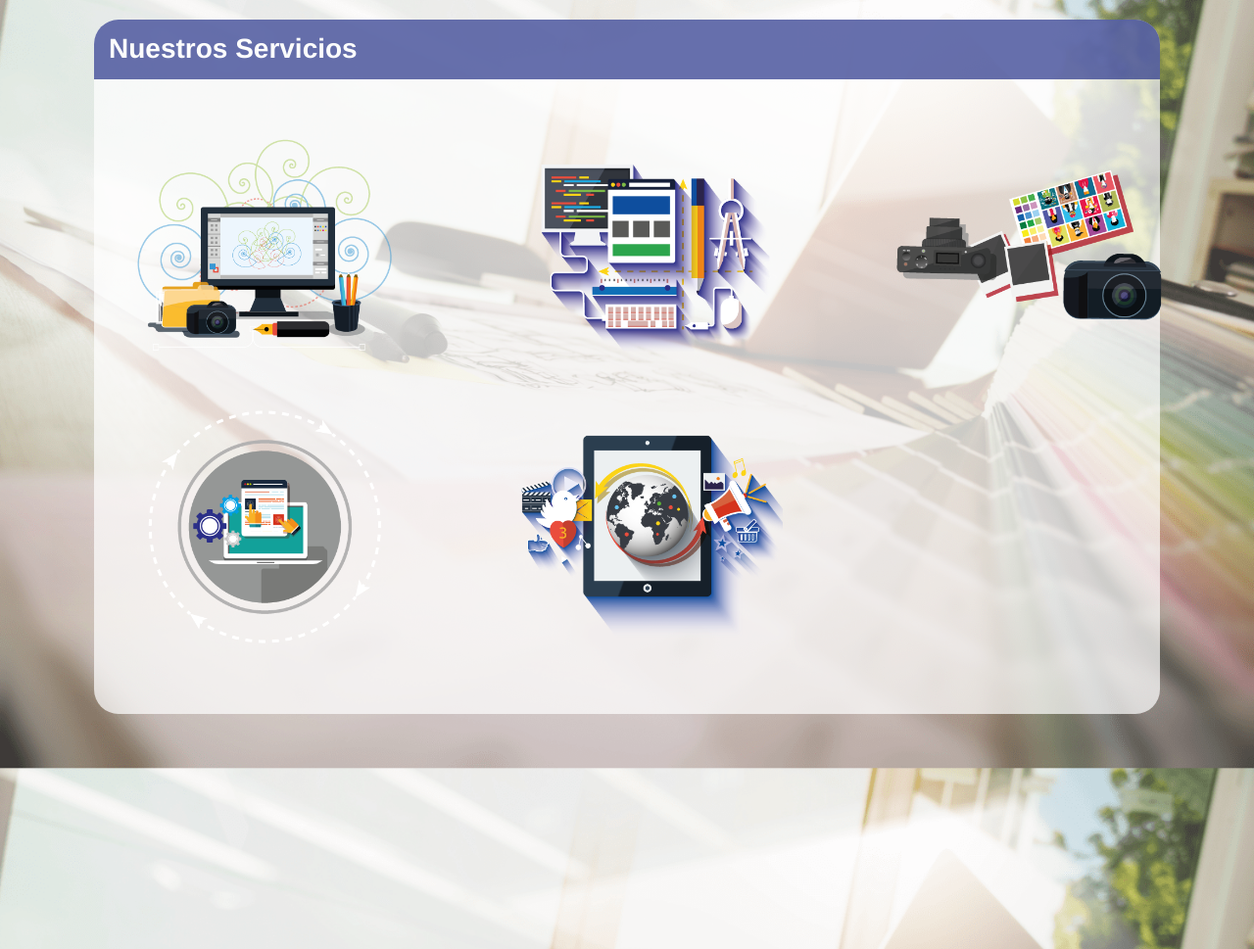
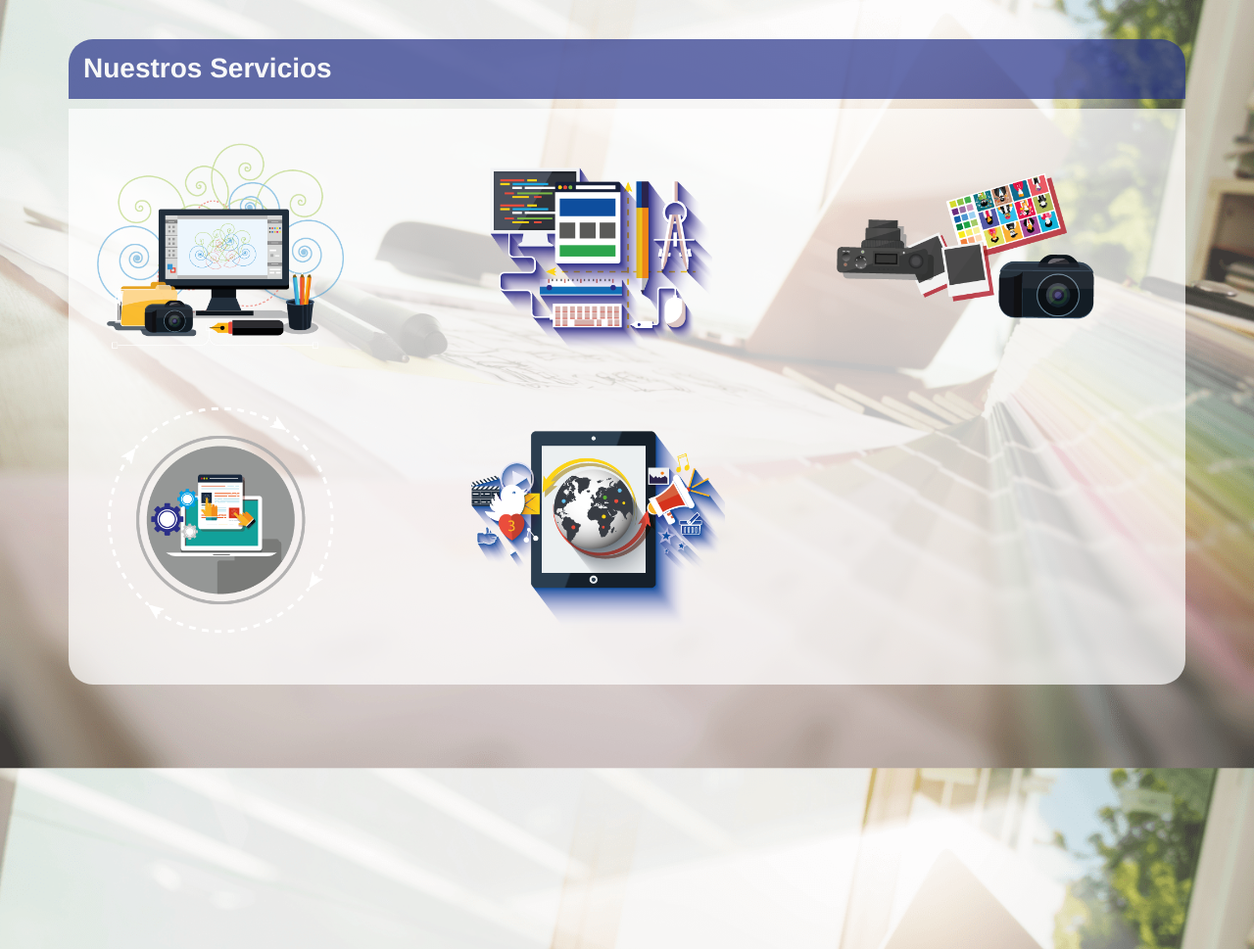
Before and after one commit to VictorCoddistudio/Coddistudio, a PHP site: page /servicios.php in a window 1280 px wide. Shown: the part 69-1038 px from the top of the page at 98% size. Run offline with PHP 8.4, Linux system fonts and the light colour scheme; some libraries are stand-ins or nearby versions.

Commit message:
bootstrap containers

```diff
--- a/css/estilos.css
+++ b/css/estilos.css
@@ -9,9 +9,8 @@ body {
 	font-weight: bold;
 }
 .contenedor {
-	border-radius: 25px;
+	border-radius: 0px 0px 25px 25px;
 	background-image: url("../imagenes/fondo-blanco.png");
-	width: 85%;
 	margin: 0 auto ;
 	padding-bottom:2.5%;
 	font-weight: bold;
@@ -23,28 +22,22 @@ body {
 	text-align: left;
 	border-radius: 25px 25px 0px 0px;
 	padding:15px;
-	padding-bottom:15px;
   opacity: 0.7;
 	font-size: 2em;
 	font-weight: bold;
 }
-.contenido article {
-	padding: 15px;
-}
-
-.contenido article p{
+.parrafo{
 color:#27348A;
+padding: 15px;
 }
 .clientes {
 	height: 80%;
   width: 	80%;
-
 }
 .imgcenter{
 	display: flex;
   align-items: center;
   flex-wrap: wrap;
-
 }
 
 
@@ -56,8 +49,9 @@ a:hover {
 	margin-left: auto;
 	margin-right: auto;
 }
+
+
 /* --- Footer --- */
-
 footer {
 	background: #27348A;
 	color: #fff;
@@ -89,7 +83,6 @@ footer hr.border#fhr2 {
 	margin-left:0%;
 	position:relative;
 }
-
 footer p{
 	text-align: right;
 	font-size: 14px;
--- a/views/header.view.php
+++ b/views/header.view.php
@@ -1,10 +1,6 @@
 	 <meta charset="utf-8"/>
 	 <meta name="viewport" content="width=device-width, user-scalable=no,initial-scale=1.0, maximum-scale=1.0, minimum-scale=1.0"/>
 	 <link rel="shortcut icon" type="image/png" href="imagenes/iconos/coddi-loguito.png" />
-
-
-
-	<!-- <link rel="stylesheet" href="css/icons/iconos_redes.css">-->
 	 <script src="http://code.jquery.com/jquery-latest.js"></script>
 	 <script src="https://maxcdn.bootstrapcdn.com/bootstrap/3.3.7/js/bootstrap.min.js"></script>
 	 <link rel="stylesheet" href="https://maxcdn.bootstrapcdn.com/bootstrap/3.3.7/css/bootstrap.min.css">
--- a/views/servicios.view.php
+++ b/views/servicios.view.php
@@ -4,12 +4,14 @@
 	 <title>CODDISTUDIO</title>
 <?php require 'header.view.php' ?>
 <?php require 'menu.view.php' ?>
-<div class="contenedor">
-	<div class="contenido">
+
+<div class="container">
+	<div class="row">
+		<div class="col-sm-12">
 			<h1 class="titulo">Nuestros Servicios</h1>
-		<!--<h3>{</h3><h3>}</h3>-->
-		<article>
-			<div class="container">
+		</div>
+	</div>
+	<div class="contenedor col-sm-12">
 		<div class="row">
 			<div class="col-sm-4">
 				<a href="#" ><img src="imagenes/servicios/diseno.png" title="Diseño y Publicidad" alt="Diseño y Publicidad" class="clientes"/></a>
@@ -29,11 +31,7 @@
 				<a href="#" ><img src="imagenes/servicios/marketing-digital.png" title="Marketing Digital" alt="Marketing Digital" class="clientes"/></a>
 			</div>
 		</div>
-		</article>
-
-
+	</div>
 </div>
 
-
-</div>
 <?php require 'footer.view.php' ?>
```
Also changed, not shown: views/clientes.view.php (+8 -7 lines), views/contacto.view.php (+10 -3 lines), views/quienes.view.php (+8 -6 lines). Lines whose indentation alone changed are shown as unchanged.
